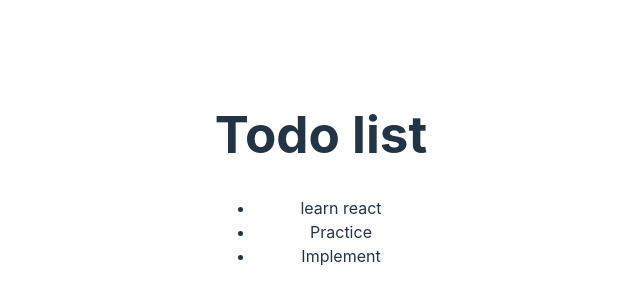
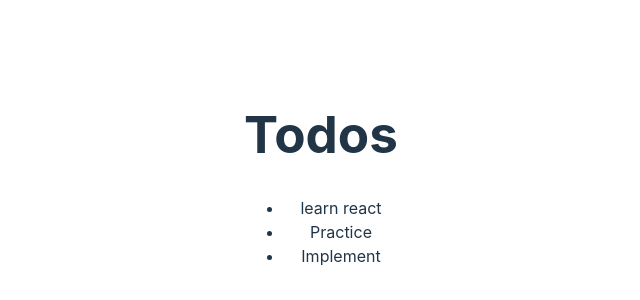
Before and after one commit to Uni-syeda/react-todo, a React (Vite) app: page / in a window 1280 px wide. Shown: the part 222-522 px from the top of the page, without its empty margins (319-959 px from the left). Built offline with nearby package versions, Linux system fonts and the light colour scheme.

Commit message:
create a todoList component

```diff
--- a/src/App.jsx
+++ b/src/App.jsx
@@ -2,23 +2,13 @@ import { useState } from "react";
 import reactLogo from "./assets/react.svg";
 import viteLogo from "/vite.svg";
 import "./App.css";
+import TodoList from "./TodoList";
 
 function App() {
-  const [count, setCount] = useState(0);
-  const todoList = [
-    { title: "learn react", id: 0 },
-    { title: "Practice", id: 1 },
-    { title: "Implement", id: 2 },
-  ];
-
   return (
     <>
-      <h1>Todo list</h1>
-      <ul>
-        {todoList.map((todo) => (
-          <li key={todo.id}>{todo.title}</li>
-        ))}
-      </ul>
+      <h1>Todos</h1>
+      <TodoList />
     </>
   );
 }
--- /dev/null
+++ b/src/TodoList.jsx
@@ -0,0 +1,15 @@
+const todoList = [
+  { title: "learn react", id: 0 },
+  { title: "Practice", id: 1 },
+  { title: "Implement", id: 2 },
+];
+
+export default function TodoList() {
+  return (
+    <ul>
+      {todoList.map((todo) => (
+        <li key={todo.id}>{todo.title}</li>
+      ))}
+    </ul>
+  );
+}
```
